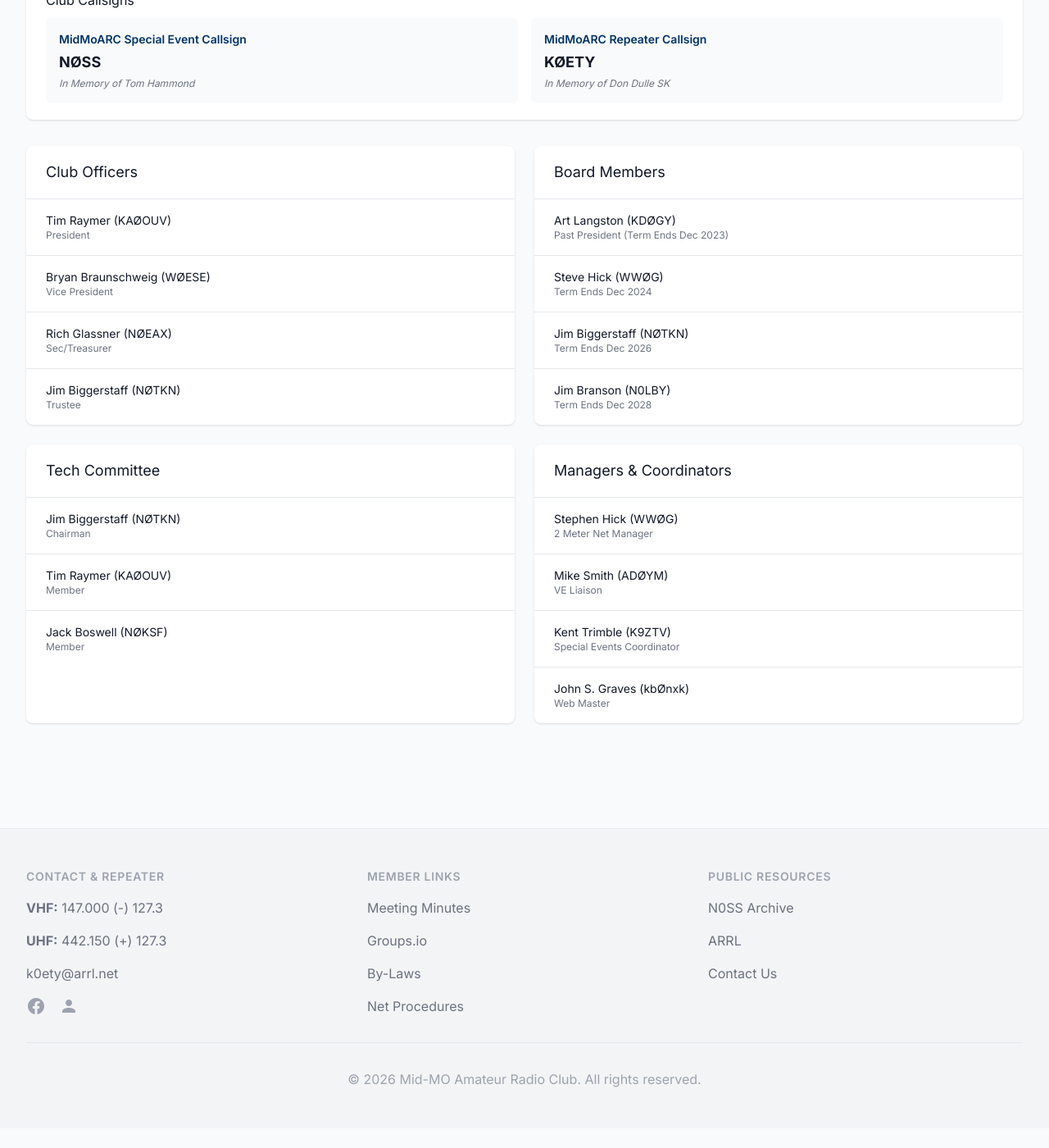
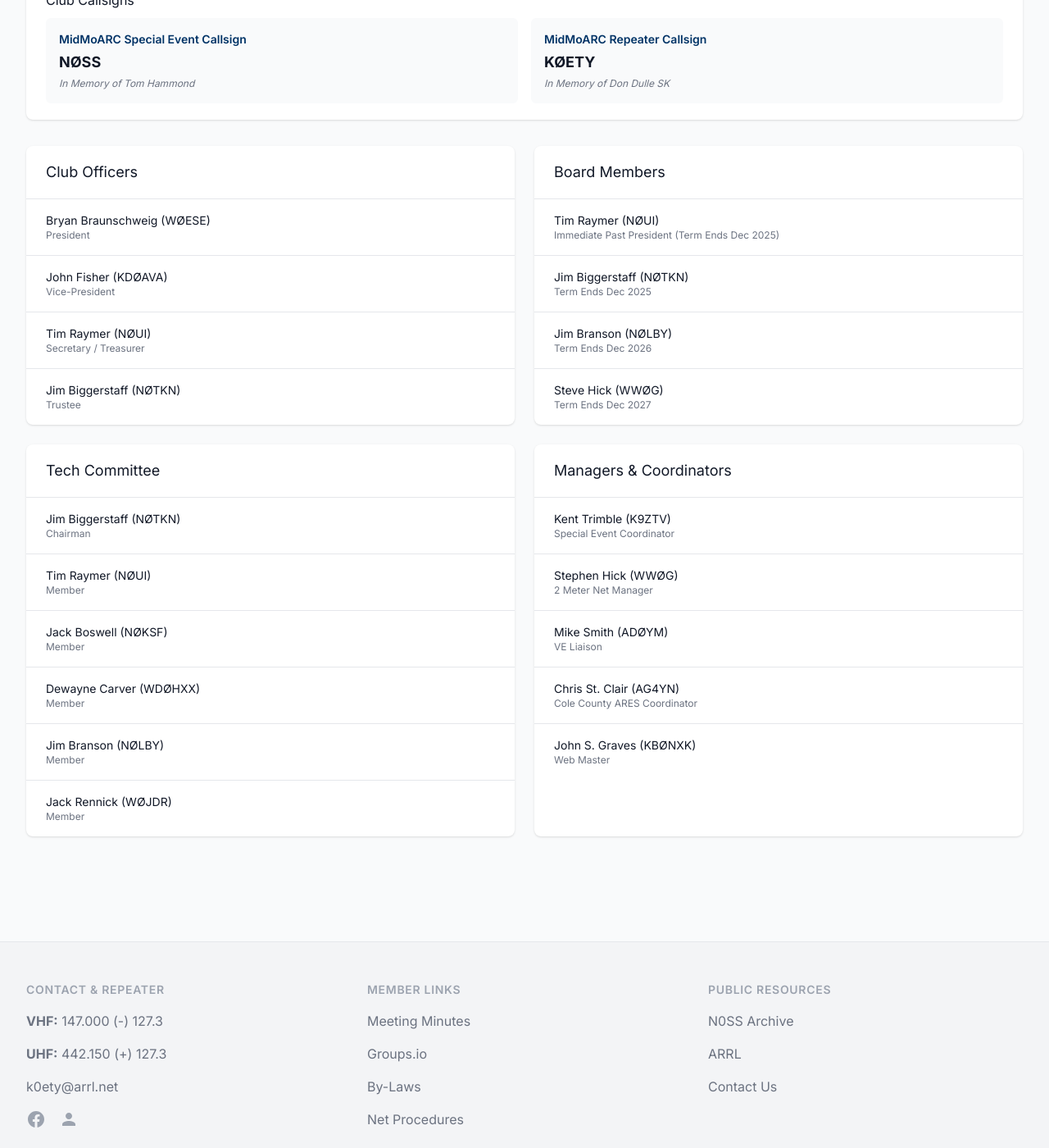
Before and after one commit to kspillane/mmarc-website, a Jekyll site: the page built from about.md, in a window 1280 px wide and 1400 px high, scrolled down 380 px. Shown: the whole window at 82% size. Built offline with Jekyll 4.4.1, drawn with Linux system fonts in a browser that asks for light colours; nearby versions of some CDN libraries; before the commit the page ends 1756 px from its top, so only the background shows below that.

Commit message:
chore: update club officer, committee, and manager listings on about page

```diff
--- a/about.md
+++ b/about.md
@@ -3,53 +3,65 @@ layout: default
 title: About Us
 permalink: /about/
 officers:
-  - name: "Tim Raymer"
-    callsign: "KAØOUV"
-    role: "President"
   - name: "Bryan Braunschweig"
     callsign: "WØESE"
-    role: "Vice President"
-  - name: "Rich Glassner"
-    callsign: "NØEAX"
-    role: "Sec/Treasurer"
+    role: "President"
+  - name: "John Fisher"
+    callsign: "KDØAVA"
+    role: "Vice-President"
+  - name: "Tim Raymer"
+    callsign: "NØUI"
+    role: "Secretary / Treasurer"
   - name: "Jim Biggerstaff"
     callsign: "NØTKN"
     role: "Trustee"
 board_members:
-  - name: "Art Langston"
-    callsign: "KDØGY"
-    role: "Past President (Term Ends Dec 2023)"
+  - name: "Tim Raymer"
+    callsign: "NØUI"
+    role: "Immediate Past President (Term Ends Dec 2025)"
+  - name: "Jim Biggerstaff"
+    callsign: "NØTKN"
+    role: "Term Ends Dec 2025"
+  - name: "Jim Branson"
+    callsign: "NØLBY"
+    role: "Term Ends Dec 2026"
   - name: "Steve Hick"
     callsign: "WWØG"
-    role: "Term Ends Dec 2024"
-  - name: "Jim Biggerstaff"
-    callsign: "NØTKN"
-    role: "Term Ends Dec 2026"
-  - name: "Jim Branson"
-    callsign: "N0LBY"
-    role: "Term Ends Dec 2028"
+    role: "Term Ends Dec 2027"
 tech_committee:
   - name: "Jim Biggerstaff"
     callsign: "NØTKN"
     role: "Chairman"
   - name: "Tim Raymer"
-    callsign: "KAØOUV"
+    callsign: "NØUI"
     role: "Member"
   - name: "Jack Boswell"
     callsign: "NØKSF"
     role: "Member"
+  - name: "Dewayne Carver"
+    callsign: "WDØHXX"
+    role: "Member"
+  - name: "Jim Branson"
+    callsign: "NØLBY"
+    role: "Member"
+  - name: "Jack Rennick"
+    callsign: "WØJDR"
+    role: "Member"
 managers:
+  - name: "Kent Trimble"
+    callsign: "K9ZTV"
+    role: "Special Event Coordinator"
   - name: "Stephen Hick"
     callsign: "WWØG"
     role: "2 Meter Net Manager"
   - name: "Mike Smith"
     callsign: "ADØYM"
     role: "VE Liaison"
-  - name: "Kent Trimble"
-    callsign: "K9ZTV"
-    role: "Special Events Coordinator"
+  - name: "Chris St. Clair"
+    callsign: "AG4YN"
+    role: "Cole County ARES Coordinator"
   - name: "John S. Graves"
-    callsign: "kbØnxk"
+    callsign: "KBØNXK"
     role: "Web Master"
 ---
 
```
Also changed, not shown: new-hams.md (+3 -0 lines).
